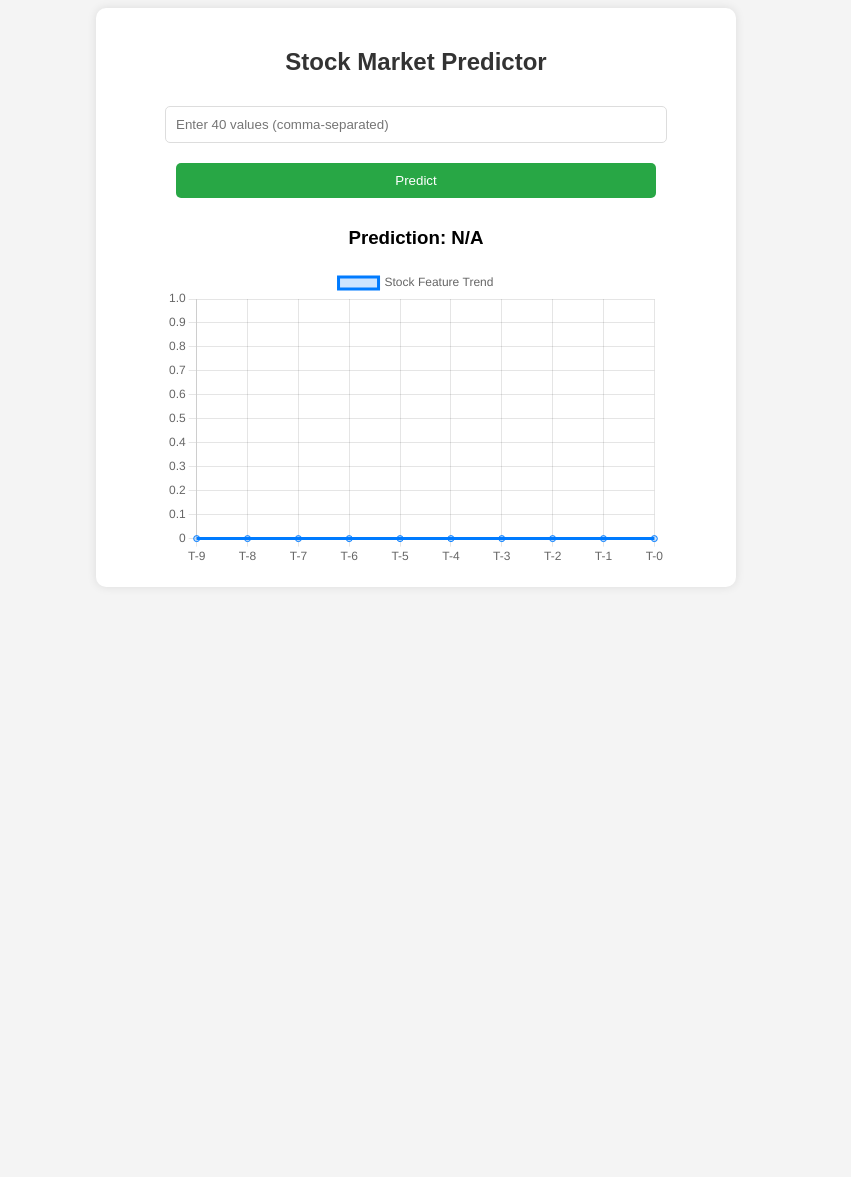
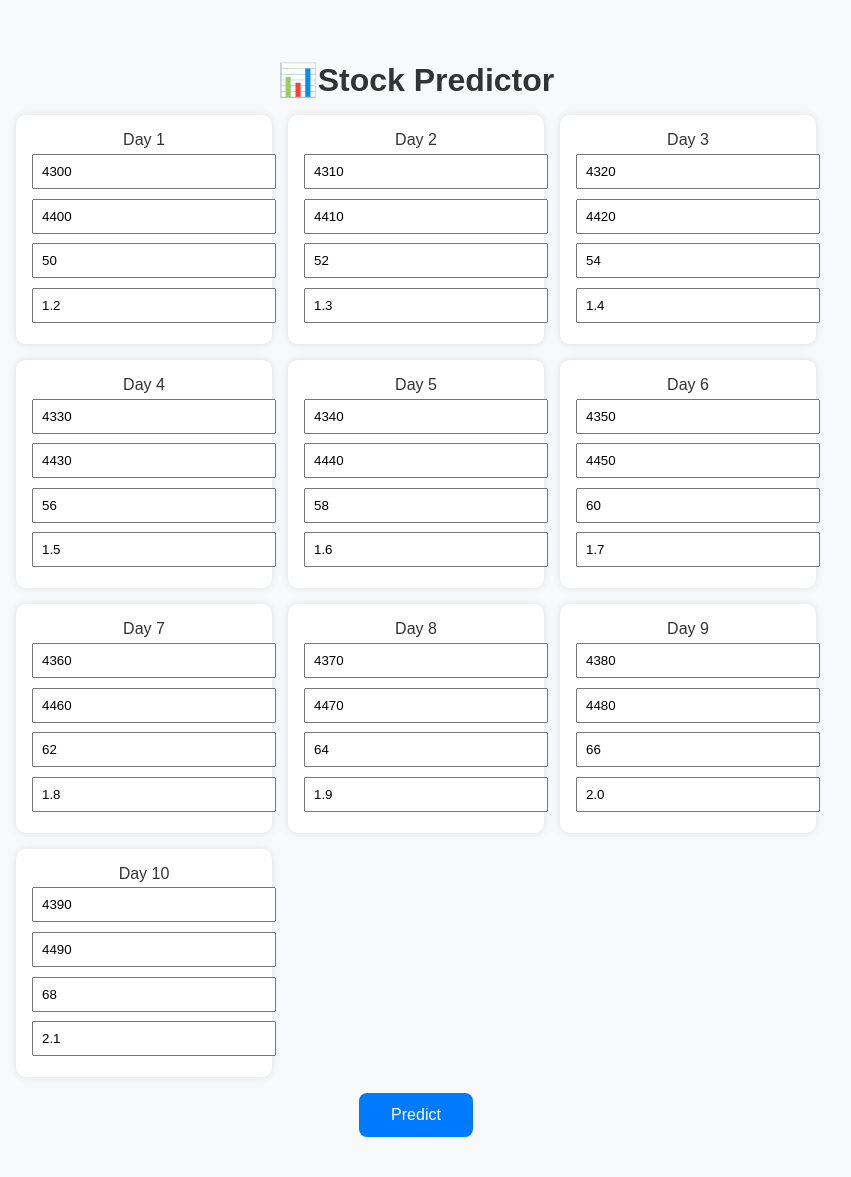
Before and after one commit to AjaySaw358/Stock_Prediction_App, a Flask app: page / in a window 1280 px wide. Shown: the whole page, without its empty margins (224-1075 px from the left). Before the commit the page ends 560 px from the top, so only its background shows below. Run offline with Flask 3, Linux system fonts and the light colour scheme.

Commit message:
Interface Enhanced

```diff
--- a/app.py
+++ b/app.py
@@ -1,38 +1,40 @@
-from flask import Flask, request, jsonify, render_template
+from flask import Flask, request, render_template
 import numpy as np
 import tensorflow as tf
 from keras.losses import MeanSquaredError
 
-# Register the custom loss function
 custom_objects = {"mse": MeanSquaredError()}
-
-# Load the trained model with the custom loss function
 model = tf.keras.models.load_model("stock_model.h5", custom_objects=custom_objects)
 
 app = Flask(__name__)
-
 
 @app.route('/')
 def home():
     return render_template('index.html')
 
-
 @app.route('/predict', methods=['POST'])
 def predict():
     try:
-        data = request.json
-        input_data = np.array(data['features'])  # Convert input to NumPy array
+        input_data = []
+        close_values = []
 
-        # Ensure input has the correct shape (1, 10, 4)
-        input_data = input_data.reshape(1, 10, 4)
+        for i in range(10):
+            open_val = float(request.form[f'open_{i}'])
+            high_val = float(request.form[f'high_{i}'])
+            low_val = float(request.form[f'low_{i}'])
+            close_val = float(request.form[f'close_{i}'])
 
-        # Make prediction
-        prediction = model.predict(input_data).tolist()
+            input_data.append([open_val, high_val, low_val, close_val])
+            close_values.append(close_val)
 
-        return jsonify({'prediction': prediction})
+        input_array = np.array(input_data).reshape(1, 10, 4)
+        prediction = model.predict(input_array).flatten().tolist()
+        close_values.append(prediction[0])  # Add predicted value to chart
+
+        return render_template("result.html", close_trend=close_values, prediction=prediction)
+
     except Exception as e:
-        return jsonify({'error': str(e)})
-
+        return f"Error: {str(e)}"
 
 if __name__ == '__main__':
     app.run(debug=True)
--- /dev/null
+++ b/static/css/style.css
@@ -0,0 +1,50 @@
+body {
+    font-family: Arial, sans-serif;
+    background-color: #f8f9fa;
+    padding: 2rem;
+    color: #333;
+    text-align: center;
+}
+
+h1, h2 {
+    margin-bottom: 1rem;
+}
+
+form {
+    max-width: 800px;
+    margin: auto;
+}
+
+.form-container {
+    display: grid;
+    grid-template-columns: repeat(auto-fill, minmax(200px, 1fr));
+    gap: 1rem;
+    margin-bottom: 1rem;
+}
+
+.day-input {
+    background: #fff;
+    padding: 1rem;
+    border-radius: 10px;
+    box-shadow: 0 0 8px rgba(0,0,0,0.1);
+}
+
+input {
+    width: 100%;
+    padding: 0.5rem;
+    margin: 0.3rem 0;
+}
+
+button {
+    padding: 0.8rem 2rem;
+    background-color: #007BFF;
+    color: white;
+    border: none;
+    border-radius: 8px;
+    font-size: 1rem;
+    cursor: pointer;
+}
+
+button:hover {
+    background-color: #0056b3;
+}
--- a/templates/index.html
+++ b/templates/index.html
@@ -2,129 +2,24 @@
 <html lang="en">
 <head>
     <meta charset="UTF-8">
-    <meta name="viewport" content="width=device-width, initial-scale=1.0">
-    <title>Stock Market Predictor</title>
-    <script src="https://cdn.jsdelivr.net/npm/chart.js"></script>  <!-- Chart.js for graphs -->
-    <style>
-        body {
-            font-family: Arial, sans-serif;
-            text-align: center;
-            background-color: #f4f4f4;
-        }
-        h2 {
-            color: #333;
-        }
-        .container {
-            max-width: 600px;
-            margin: auto;
-            padding: 20px;
-            background: white;
-            box-shadow: 0px 0px 10px rgba(0, 0, 0, 0.1);
-            border-radius: 10px;
-        }
-        input, button {
-            padding: 10px;
-            width: 80%;
-            margin: 10px 0;
-            border-radius: 5px;
-            border: 1px solid #ddd;
-        }
-        button {
-            background: #28a745;
-            color: white;
-            border: none;
-            cursor: pointer;
-        }
-        button:hover {
-            background: #218838;
-        }
-        .chart-container {
-            width: 100%;
-            max-width: 500px;  /* Prevents stretching */
-            margin: auto;
-            height: 300px;  /* Fix height to avoid excessive scrolling */
-        }
-        canvas {
-            width: 100% !important;
-            height: 100% !important;
-        }
-    </style>
+    <title>Stock Prediction</title>
+    <link rel="stylesheet" href="{{ url_for('static', filename='css/style.css') }}">
 </head>
 <body>
-
-    <div class="container">
-        <h2>Stock Market Predictor</h2>
-
-        <!-- Input for Stock Features -->
-        <input type="text" id="features" placeholder="Enter 40 values (comma-separated)">
-        <button onclick="predictStock()">Predict</button>
-
-        <!-- Display Prediction -->
-        <h3>Prediction: <span id="predictionResult">N/A</span></h3>
-
-        <!-- Chart for Stock Trends -->
-        <div class="chart-container">
-            <canvas id="stockChart"></canvas>
+    <h1>📊Stock Predictor</h1>
+    <form action="/predict" method="POST">
+        <div class="form-container">
+            {% for i in range(10) %}
+            <div class="day-input">
+                <label>Day {{ i + 1 }}</label>
+                <input name="open_{{i}}" type="number" step="any" placeholder="Open" required value="{{ 4300 + i * 10 }}">
+                <input name="high_{{i}}" type="number" step="any" placeholder="High" required value="{{ 4400 + i * 10 }}">
+                <input name="low_{{i}}" type="number" step="any" placeholder="Low" required value="{{ 50 + i * 2 }}">
+                <input name="close_{{i}}" type="number" step="any" placeholder="Close" required value="{{ 1.2 + i * 0.1 }}">
+            </div>
+            {% endfor %}
         </div>
-    </div>
-
-    <script>
-        async function predictStock() {
-            let inputData = document.getElementById("features").value;
-            let featureArray = inputData.split(',').map(Number);
-
-            if (featureArray.length !== 40) {  // Expecting 10 time steps * 4 features each
-                alert("Please enter exactly 40 values (10 time steps * 4 features)");
-                return;
-            }
-
-            let payload = { "features": [] };
-            for (let i = 0; i < 10; i++) {
-                payload["features"].push(featureArray.slice(i * 4, (i + 1) * 4));
-            }
-
-            let response = await fetch("/predict", {
-                method: "POST",
-                headers: { "Content-Type": "application/json" },
-                body: JSON.stringify(payload)
-            });
-
-            let data = await response.json();
-            document.getElementById("predictionResult").innerText = data.prediction[0][0];
-
-            // Update Chart with New Data
-            updateChart(featureArray.slice(-40));  // Show last 10 values on chart
-        }
-
-        // Initialize Chart.js
-        let ctx = document.getElementById("stockChart").getContext("2d");
-        let stockChart = new Chart(ctx, {
-            type: "line",
-            data: {
-                labels: Array(10).fill("").map((_, i) => "T-" + (9 - i)),  // Last 10 time steps
-                datasets: [{
-                    label: "Stock Feature Trend",
-                    data: Array(10).fill(0),  // Placeholder data
-                    borderColor: "#007bff",
-                    backgroundColor: "rgba(0, 123, 255, 0.2)",
-                    fill: true
-                }]
-            },
-            options: {
-                responsive: true,
-                maintainAspectRatio: false,
-                scales: {
-                    y: { beginAtZero: true }
-                }
-            }
-        });
-
-        // Function to Update Chart Data
-        function updateChart(dataArray) {
-            stockChart.data.datasets[0].data = dataArray;
-            stockChart.update();
-        }
-    </script>
-
+        <button type="submit">Predict</button>
+    </form>
 </body>
 </html>
```
Also changed, not shown: templates/result.html (added, +59 -0 lines), static/js/chart.js (added).
